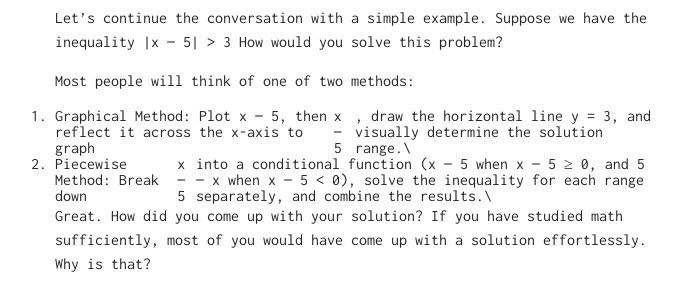
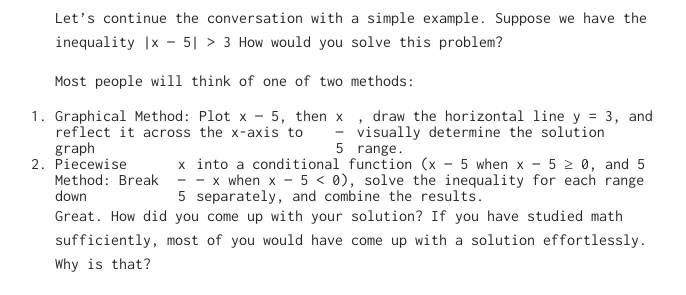
Before and after one commit to l19ux/l19ux.github.io, a Jekyll site: the page built from _posts/2016-06-16-untitled-01.md, in a window 1280 px wide. Shown: the part 346-641 px from the top of the page, without its empty margins (285-971 px from the left). Built offline with Jekyll 4.4.1, drawn with Linux system fonts in a browser that asks for light colours.

Commit message:
Update 2016-06-16-untitled-01.md

```diff
--- a/_posts/2016-06-16-untitled-01.md
+++ b/_posts/2016-06-16-untitled-01.md
@@ -14,10 +14,11 @@ How would you solve this problem?
 
 Most people will think of one of two methods:
 
-1. Graphical Method: Plot x — 5, then reflect it across the x-axis to graph |x — 5|, draw the horizontal line y = 3, and visually determine the solution range.\
+1. Graphical Method: Plot x — 5, then reflect it across the x-axis to graph |x — 5|, draw the horizontal line y = 3, and visually determine the solution range.
 
 
-2. Piecewise Method: Break down |x — 5| into a conditional function (x — 5 when x — 5 ≥ 0, and 5 — x when x — 5 < 0), solve the inequality for each range separately, and combine the results.\
+2. Piecewise Method: Break down |x — 5| into a conditional function (x — 5 when x — 5 ≥ 0, and 5 — x when x — 5 < 0), solve the inequality for each range separately, and combine the results.
+
 
 Great. How did you come up with your solution? If you have studied math sufficiently, most of you would have come up with a solution effortlessly. Why is that?
 
```
